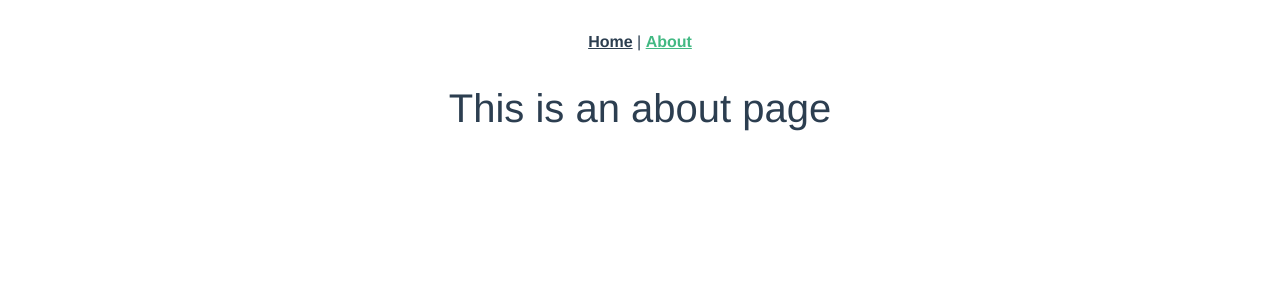
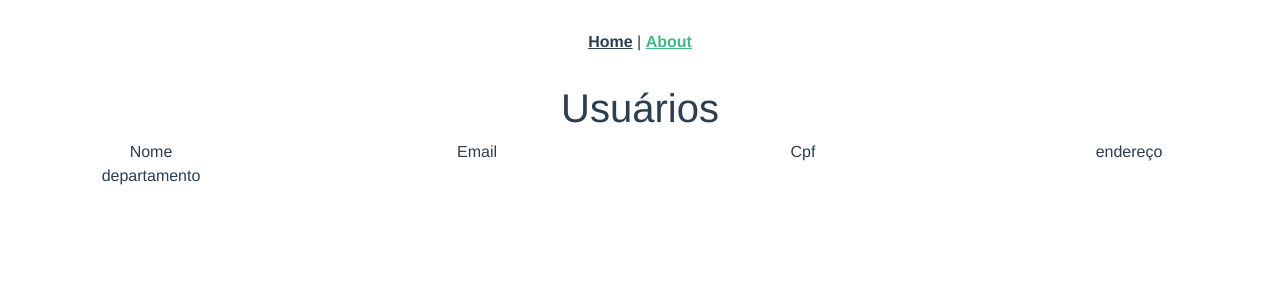
Before and after one commit to Portuga02/gerenciador-pessoal, a Vue app: page /about in a window 1280 px wide. Shown: the top 300 px of the page. Built offline with nearby package versions, Linux system fonts and the light colour scheme.

Commit message:
Ajustes  no index e views

```diff
--- a/src/App.vue
+++ b/src/App.vue
@@ -1,10 +1,12 @@
 <template>
   <div id="app">
     <nav>
+
       <router-link to="/">Home</router-link> |
       <router-link to="/about">About</router-link>
+
     </nav>
-    <router-view/>
+    <router-view />
   </div>
 </template>
 
--- a/src/router/index.js
+++ b/src/router/index.js
@@ -17,7 +17,7 @@ const routes = [
     // this generates a separate chunk (about.[hash].js) for this route
     // which is lazy-loaded when the route is visited.
     component: () => import(/* webpackChunkName: "about" */ '../views/AboutView.vue')
-  }
+  },
 ]
 
 const router = new VueRouter({
--- a/src/views/AboutView.vue
+++ b/src/views/AboutView.vue
@@ -1,5 +1,24 @@
+<!-- aqui que vai vir as coisas do crud?-->
 <template>
   <div class="about">
-    <h1>This is an about page</h1>
+    <h1>Usuários </h1>
+
+    <div class="row">
+      <div class="col-3">
+        Nome
+      </div>
+      <div class="col-3">
+        Email
+      </div>
+      <div class="col-3">
+        Cpf
+      </div>
+      <div class="col-3">
+        endereço
+      </div>
+      <div class="col-3">
+        departamento
+      </div>
+    </div>
   </div>
 </template>
```
Also changed, not shown: 1 other file (tests, documents, lock files or other folders).
